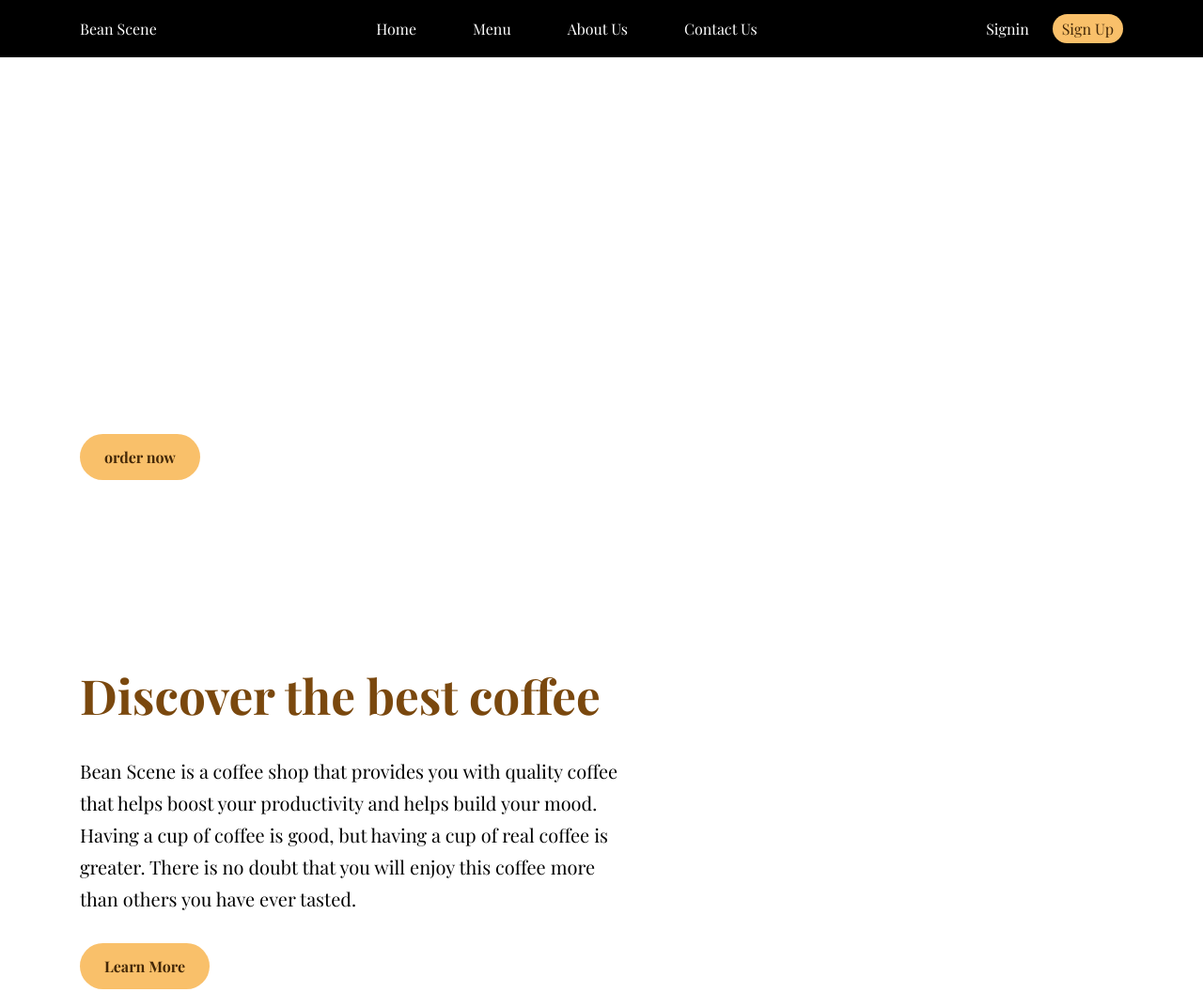
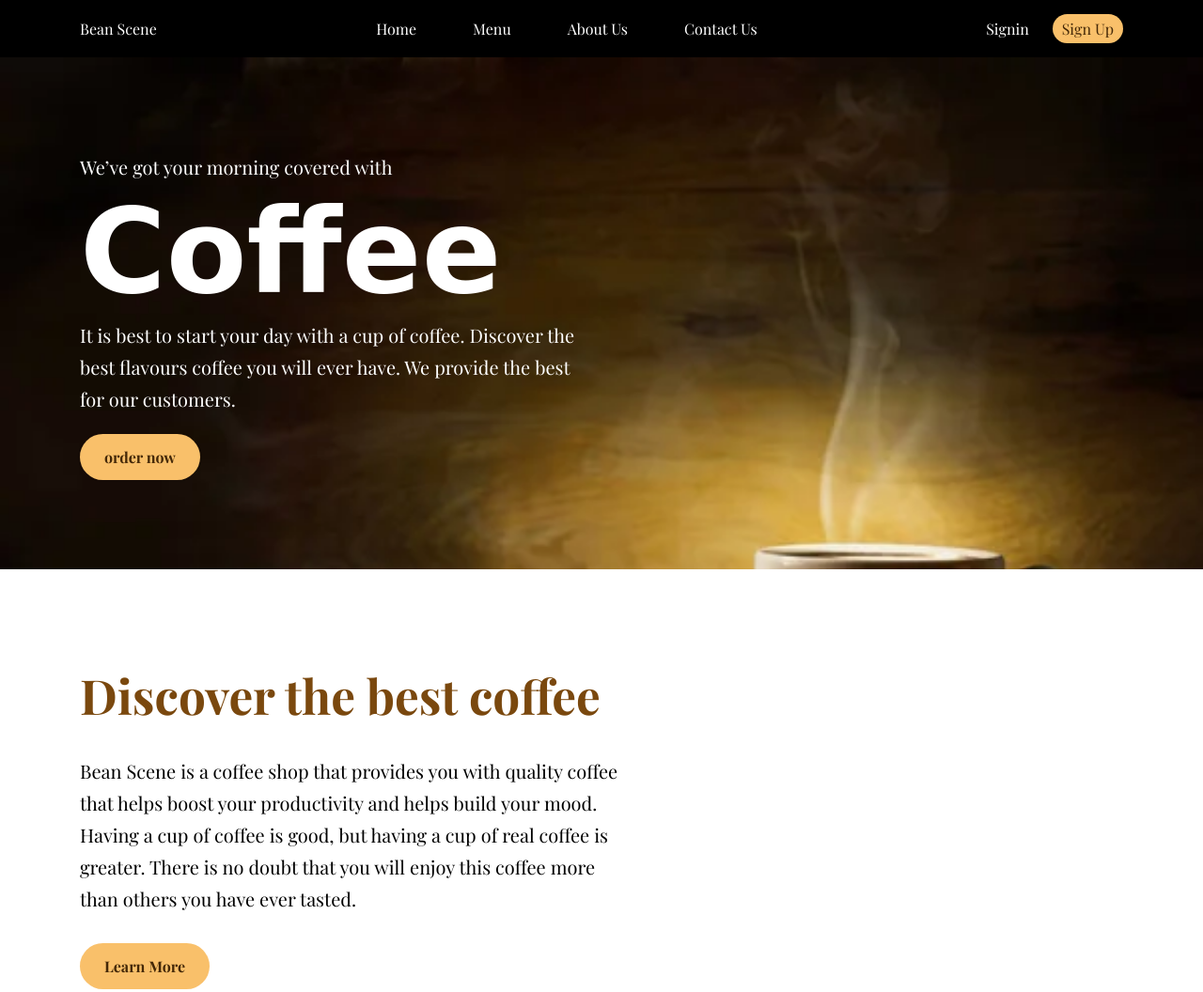
Before and after one commit to yashpalmewada/Coffee-web, a plain HTML site: page index.html in a window 1280 px wide. Shown: the top 1056 px of the page at 94% size. Drawn offline with nearby package versions, Linux system fonts and the light colour scheme; the site is published under a folder, as on GitHub Pages, so addresses that start at the root find nothing; a script that the page names is missing; a web font is replaced by a local one.

Commit message:
first commit2

```diff
--- a/style.css
+++ b/style.css
@@ -280,7 +280,7 @@ section p {
 
 /*banner css*/
 .banner {
-    background: url(/images/coffee\ banner\ 3.jpg)  ;
+    background: url(./images/coffee\ banner\ 3.jpg)  ;
     background-size:cover ;
     color: #fff;
     padding: 100px 0 95px;
```
